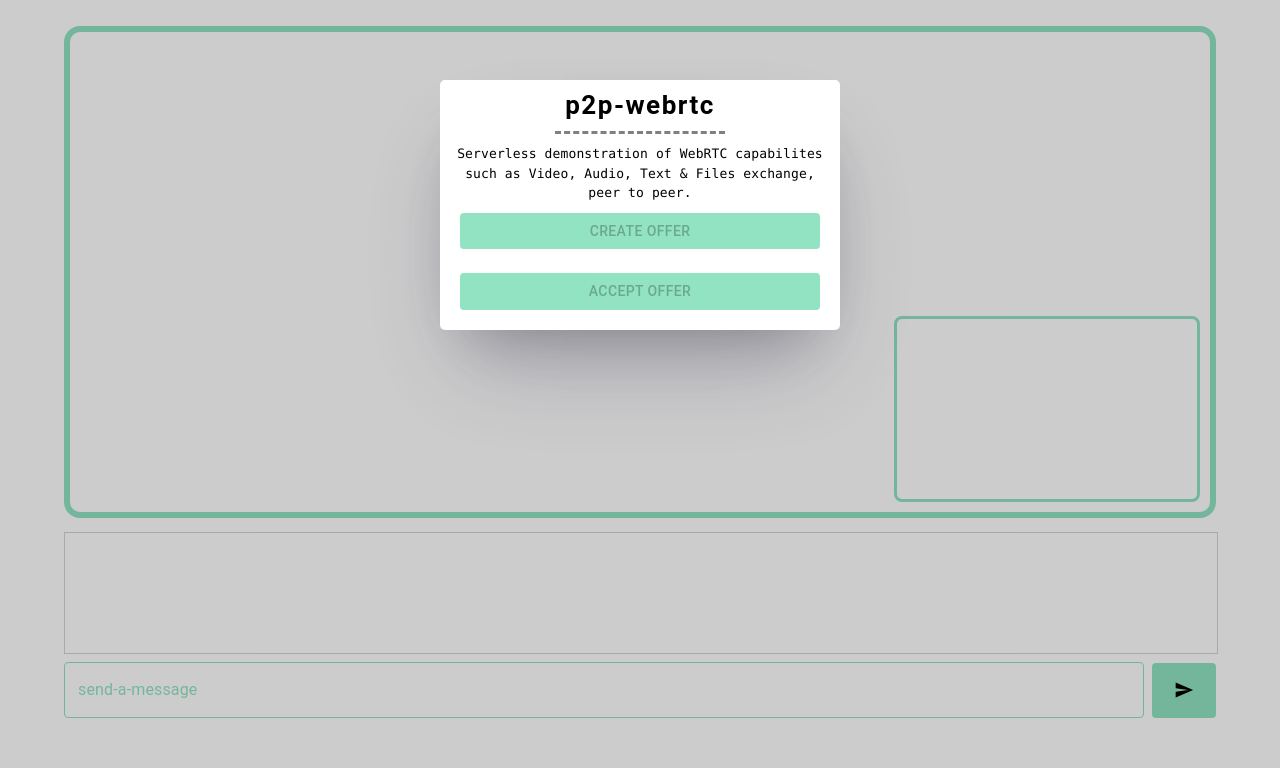
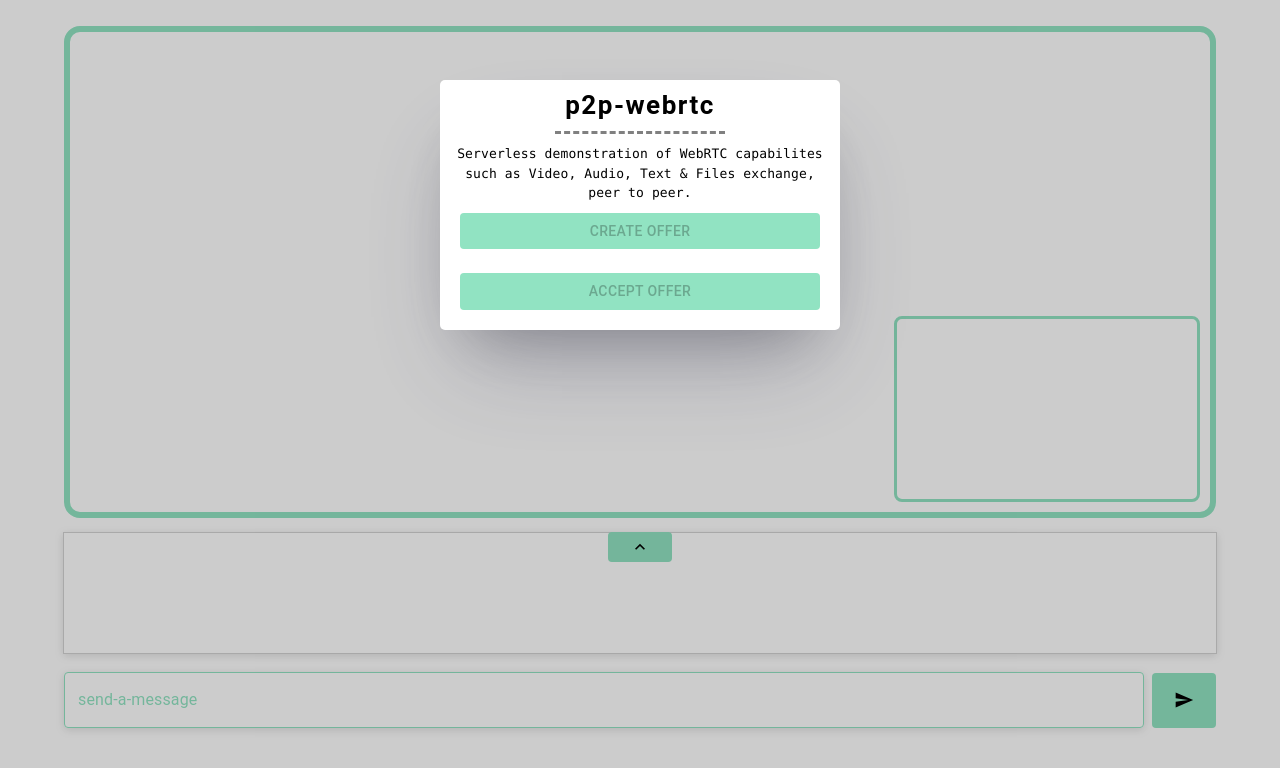
Before and after one commit to anshuthopsee/p2p-webrtc, a React (Vite) app: page / in a window 1280 px wide. Shown: the top 768 px of the page. Built offline with nearby package versions, Linux system fonts and the light colour scheme; no server answers.

Commit message:
added chatbox expand and contract functionality

```diff
--- a/src/components/Chat/index.jsx
+++ b/src/components/Chat/index.jsx
@@ -1,28 +1,50 @@
-import React from 'react'
+import { useState } from 'react'
 import { Box, TextField, Button } from '@mui/material';
 import SendIcon from '@mui/icons-material/Send';
+import ExpandLessIcon from '@mui/icons-material/ExpandLess';
+import ExpandMoreIcon from '@mui/icons-material/ExpandMore';
 import {
   chatBoxStyle,
   textFieldStyle,
   sendButtonStyle,
   sendIconStyle,
   containerStyle,
-  chatStyle
+  chatStyle,
+  expandButtonStyle,
+  expandIconStyle
 } from './styling';
 
 const Chat = () => {
+  const [expanded, setExpanded] = useState(false);
+
+  const handleExpand = () => {
+    setExpanded(!expanded)
+  };
+
+  const renderIcon = () => {
+    if (expanded) {
+      return <ExpandMoreIcon {...expandIconStyle}/>
+    };
+
+    return <ExpandLessIcon {...expandIconStyle}/>
+  };
+
   return (
-    <Box {...chatBoxStyle}>
-      <Box {...chatStyle}>
-
+    <>
+      <Box {...chatBoxStyle}>
+        <Button {...expandButtonStyle(expanded)} onClick={handleExpand}>
+          {renderIcon()}
+        </Button>
+        <Box {...chatStyle(expanded)}>
+        </Box>
       </Box>
       <Box {...containerStyle}>
         <TextField {...textFieldStyle} label={'send-a-message'}></TextField>
-        <Button {...sendButtonStyle}>
+        <Button {...sendButtonStyle} >
           <SendIcon {...sendIconStyle}/>
         </Button>
       </Box>
-    </Box>
+    </>
   );
 };
 
--- a/src/components/Chat/styling.js
+++ b/src/components/Chat/styling.js
@@ -1,10 +1,10 @@
 export const chatBoxStyle = {
   display: 'flex',
-  height: '100%',
+  height: '15vh',
   width: '100%',
   rowGap: 1,
-  flexDirection: 'column',
-  alignItems: 'stretch'
+  position: 'relative',
+  justifyContent: 'center'
 };
 
 export const containerStyle = {
@@ -12,13 +12,15 @@ export const containerStyle = {
   justifyContent: 'center',
   alignItems: 'center',
   columnGap: 1,
-  width: '100%'
+  width: '100%',
+  position: 'relative'
 };
 
 export const textFieldStyle = {
   sx: {
     fieldset: {
       borderColor: '#91e3c2',
+      boxShadow: 'rgba(99, 99, 99, 0.2) 0px 2px 8px 0px;',
       margin: 0
     },
     input: {
@@ -65,9 +67,41 @@ export const sendIconStyle = {
   }
 };
 
-export const chatStyle = {
-  display: 'flex',
-  height: '15vh',
-  width: '100%',
-  border: '1px solid lightgray'
+export const chatStyle = (expanded) => {
+  console.log(expanded)
+  return {
+    display: 'flex',
+    height: expanded ? '55vh' : '15vh',
+    width: '100%',
+    top: expanded ? '-40vh' : '0vh',
+    position: 'absolute',
+    backgroundColor: 'white',
+    border: '1px solid lightgray',
+    boxShadow: 'rgba(99, 99, 99, 0.2) 0px 2px 8px 0px;'
+  };
 };
+
+export const expandButtonStyle = (expanded) => {
+  return {
+    size: 'small',
+    sx: {
+      position: 'absolute',
+      top: expanded ? '-40vh' : '0vh',
+      width: 'fit-content',
+      height: '30px',
+      backgroundColor: '#91e3c2',
+      ':hover': {
+        backgroundColor: '#42f5ad'
+      },
+      zIndex: 2
+    }
+  };
+};
+
+export const expandIconStyle = {
+  fontSize: 'small',
+  sx: {
+    fontSize: '20px',
+    fill: 'black'
+  }
+};
```
